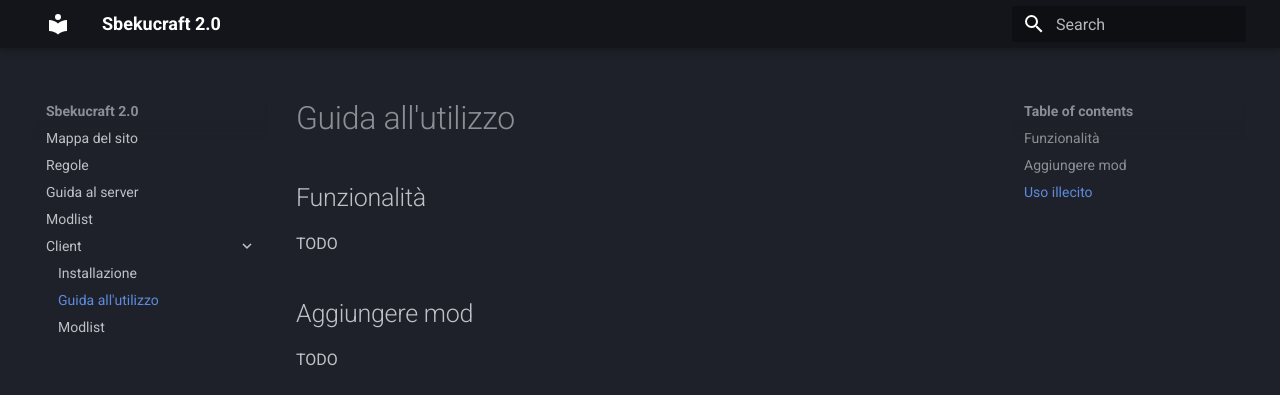
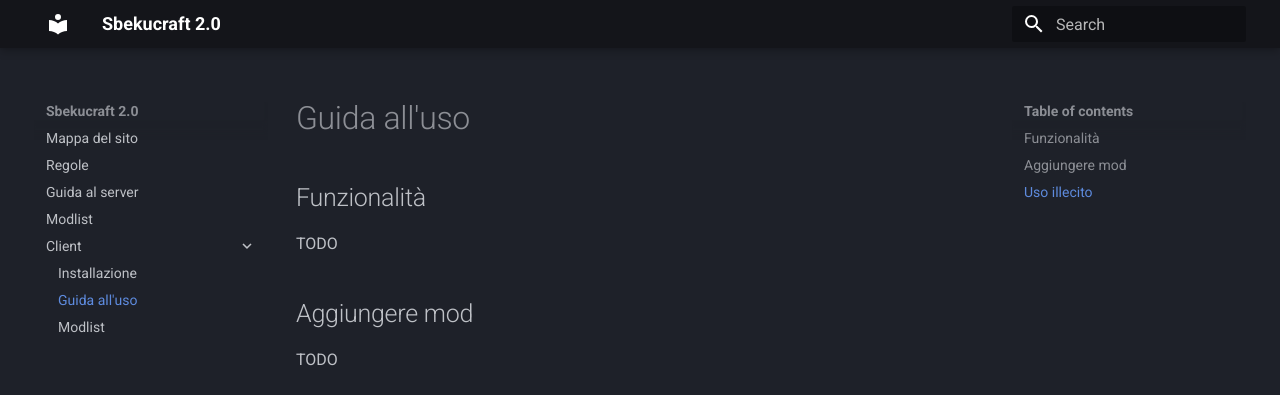
Before and after one commit to Sbekucraft/Sbekucraft-2.0-Wiki, an MkDocs documentation site: the page built from docs/client/guida.md, in a window 1280 px wide. Shown: the top 395 px of the page. Built offline with MkDocs 1.6.1 and Material for MkDocs 9.7.7, drawn with Linux system fonts in a browser that asks for light colours.

Commit message:
Update guida.md

```diff
--- a/docs/client/guida.md
+++ b/docs/client/guida.md
@@ -1,4 +1,4 @@
-# Guida all'utilizzo
+# Guida all'uso
 ## Funzionalità
 TODO
 ## Aggiungere mod
```
